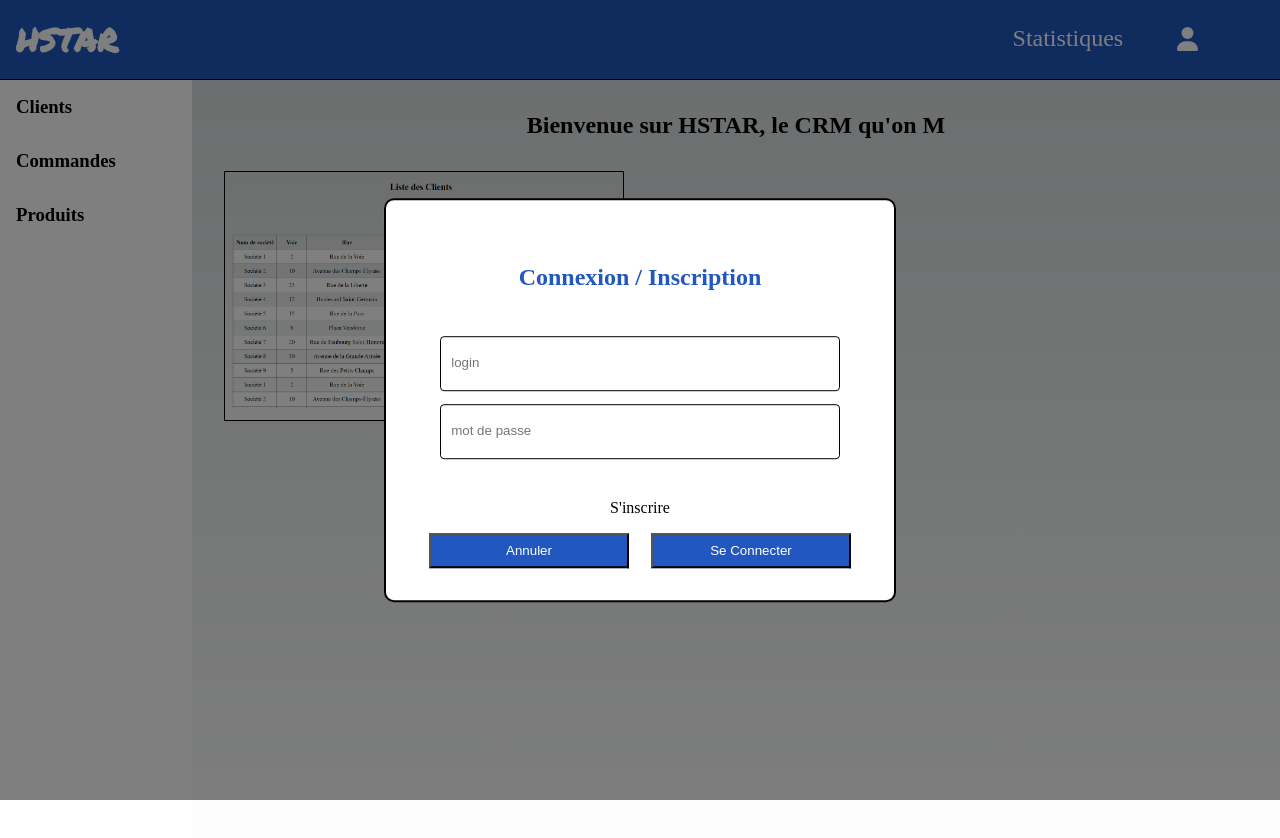
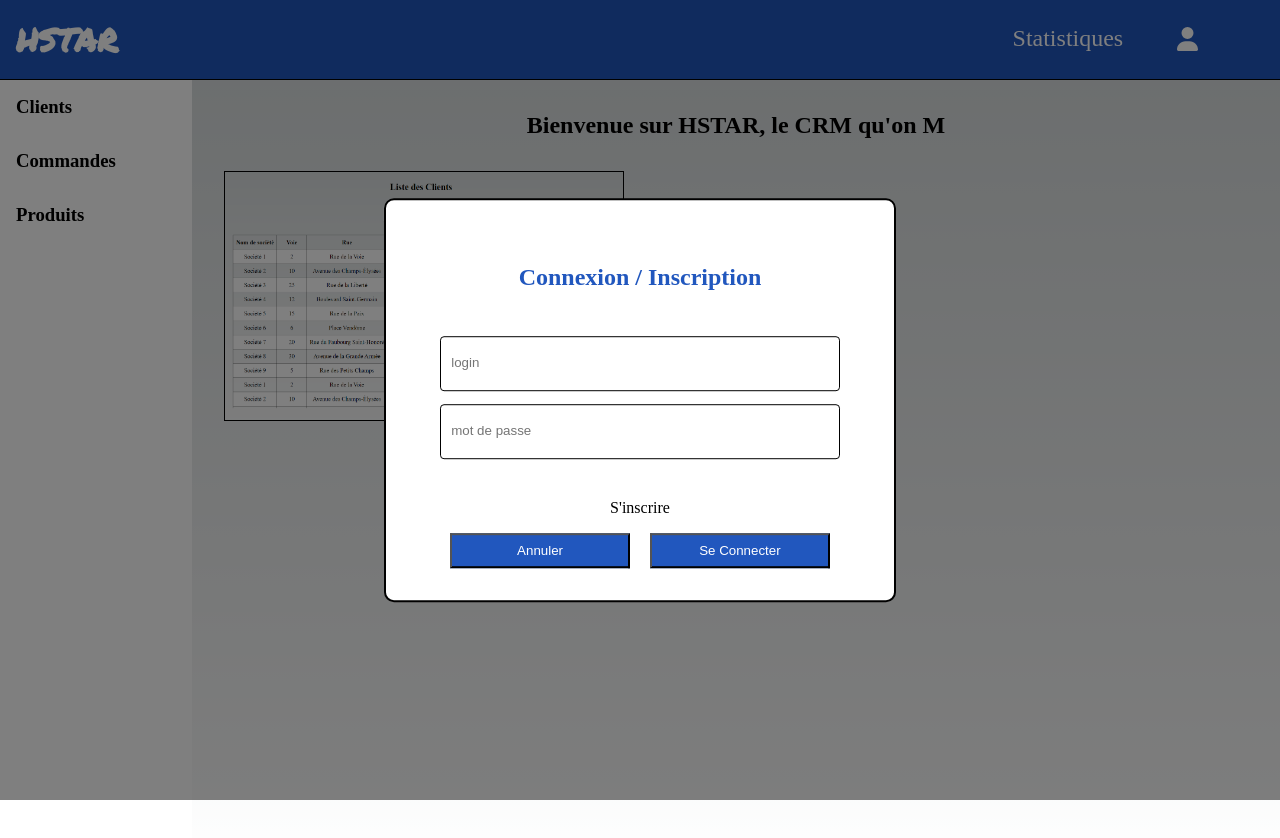
Before and after one commit to tchereau/poecnextjs, a Next.js app: page / in a window 1280 px wide. Both pictures are taken after a click on the icon 1187 px from the left and 39 px from the top of the page. Shown: the top 838 px of the page. Built offline with nearby package versions, Linux system fonts and the light colour scheme.

Commit message:
modified:   package.json 	modified:   src/components/connexion.tsx 	modified:   src/pages/index.tsx

```diff
--- a/package.json
+++ b/package.json
@@ -24,6 +24,7 @@
     "react": "18.2.0",
     "react-chartjs-2": "^5.2.0",
     "react-dom": "18.2.0",
+    "swr": "^2.1.0",
     "typescript": "4.9.5",
     "uuid": "^9.0.0"
   },
--- a/src/components/connexion.tsx
+++ b/src/components/connexion.tsx
@@ -1,28 +1,74 @@
-import styles from '@/styles/Connexion.module.css'
-import React, { useState } from 'react';
-import Link from 'next/link';
+import styles from "@/styles/Connexion.module.css";
+import React, { useState } from "react";
+import Link from "next/link";
+import useSWR from "swr";
 interface ModalProps {
   isOpen: boolean;
   onClose: () => void;
 }
 
-export default function Connexion({ isOpen, onClose}:ModalProps){
+export default function Connexion({ isOpen, onClose }: ModalProps) {
+  async function login(e: React.FormEvent<HTMLFormElement>) {
+    e.preventDefault();
+    const formData = new FormData(e.currentTarget);
+    const username = formData.get("username");
+    const password = formData.get("password");
+    const data = {
+      username: username,
+      password: password,
+    };
 
-    return <> {isOpen && (
+    const content = await fetch("/api/auth", {
+      method: "POST",
+      headers: {
+        Accept: "application/json",
+        "Content-Type": "application/json",
+      },
+      body: JSON.stringify({ username: username, password: password }),
+    }).then((res) => res.json());
+    if (content.error) {
+      alert("Erreur de connexion");
+    } else if (content.result) {
+      document.cookie = `access_token=${content.result}`;
+      onClose();
+    }
+  }
+  return (
+    <>
+      {" "}
+      {isOpen && (
         <div>
           <div className={styles.container}>
             <h2 className={styles.titre}>Connexion / Inscription</h2>
-                    <form className={styles.form}>
-                        <input className={styles.input} type="text" placeholder="login"/>
-                        <input className={styles.input}  type="text" placeholder="mot de passe"/>
+            <form className={styles.form} onSubmit={login}>
+              <input
+                className={styles.input}
+                name="username"
+                type="text"
+                placeholder="login"
+              />
+              <input
+                className={styles.input}
+                name="password"
+                type="text"
+                placeholder="mot de passe"
+              />
+              <Link href="/" className={styles.link}>
+                S'inscrire
+              </Link>
+              <div className={styles.btncontainer}>
+                <button onClick={onClose} className={styles.bouton}>
+                  Annuler
+                </button>
+                <button type="submit" className={styles.bouton}>
+                  Se Connecter
+                </button>
+              </div>
             </form>
-                    <Link href="/" className={styles.link}>S'inscrire</Link>
-                    <div className={styles.btncontainer}>
-                        <button onClick={onClose} className={styles.bouton}>Annuler</button>
-                        <button type="submit" className={styles.bouton}>Se Connecter</button>
-                    </div>
           </div>
           <div className={styles.overlaye}></div>
         </div>
-     )  }</>
+      )}
+    </>
+  );
 }
--- a/src/pages/index.tsx
+++ b/src/pages/index.tsx
@@ -96,7 +96,6 @@ export default function Home() {
         <title>HSTAR, le CRM qu'on M</title>
         <meta name="description" content="Generated by create next app" />
         <meta name="viewport" content="width=device-width, initial-scale=1" />
-        <script src="https://cdn.jsdelivr.net/npm/chart.js"></script>
         <link rel="icon" href="/favicon.ico" />
       </Head>
 
```
Lines whose indentation alone changed are shown as unchanged.
